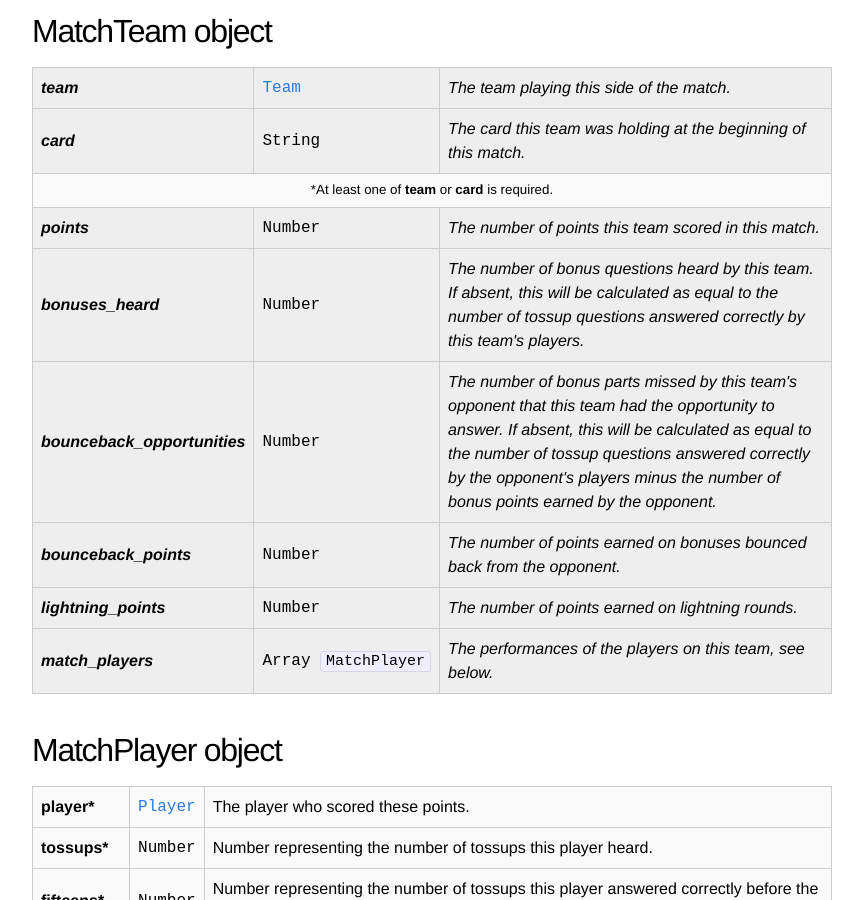
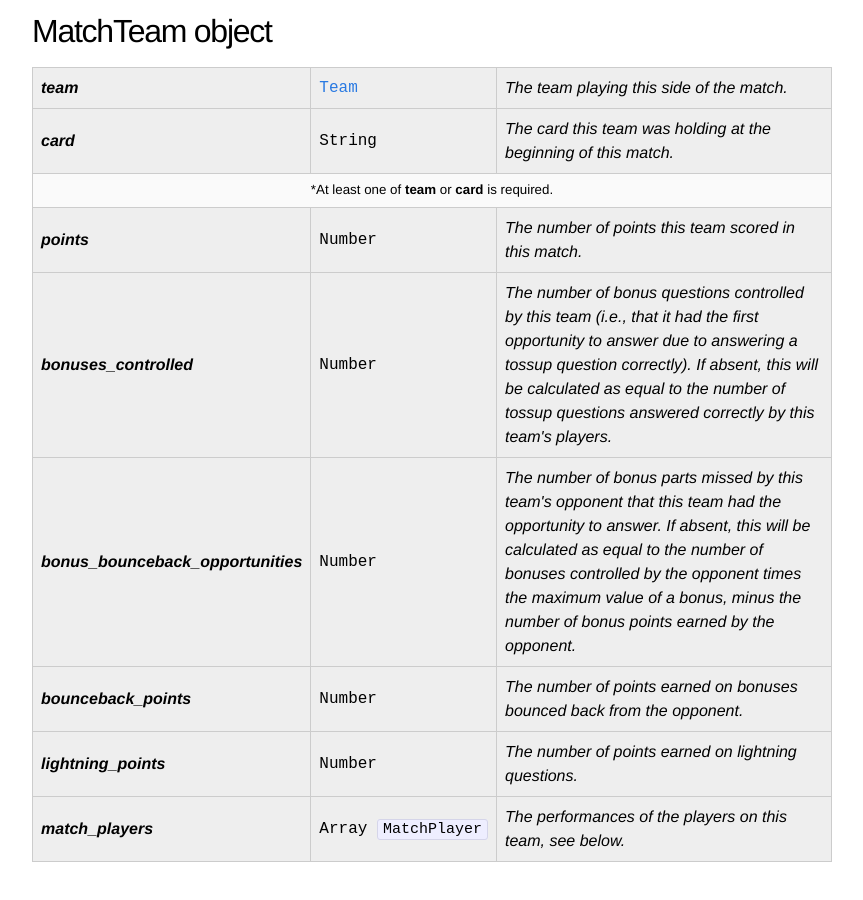
Before and after one commit to quizbowl/schema, a Jekyll site: the page built from match.md, in a window 1280 px wide and 900 px high, scrolled down 720 px. Shown: the whole window, without its empty margins (208-1071 px from the left). Built offline with Jekyll 4.4.1, drawn with Linux system fonts in a browser that asks for light colours.

Commit message:
Clarified some naming for bonus- and lightning-related things (see comments on #18)

```diff
--- a/match.md
+++ b/match.md
@@ -71,14 +71,14 @@ A `Match` object describes a single match scheduled between two teams. A `Match`
     <td>The number of points this team scored in this match.</td>
   </tr>
   <tr class="optional">
-    <th>bonuses_heard</th>
+    <th>bonuses_controlled</th>
     <td class="type">Number</td>
-    <td>The number of bonus questions heard by this team. If absent, this will be calculated as equal to the number of tossup questions answered correctly by this team's players.</td>
+    <td>The number of bonus questions controlled by this team (i.e., that it had the first opportunity to answer due to answering a tossup question correctly). If absent, this will be calculated as equal to the number of tossup questions answered correctly by this team's players.</td>
   </tr>
   <tr class="optional">
-    <th>bounceback_opportunities</th>
+    <th>bonus_bounceback_opportunities</th>
     <td class="type">Number</td>
-    <td>The number of bonus parts missed by this team's opponent that this team had the opportunity to answer. If absent, this will be calculated as equal to the number of tossup questions answered correctly by the opponent's players minus the number of bonus points earned by the opponent.</td>
+    <td>The number of bonus parts missed by this team's opponent that this team had the opportunity to answer. If absent, this will be calculated as equal to the number of bonuses controlled by the opponent times the maximum value of a bonus, minus the number of bonus points earned by the opponent.</td>
   </tr>
   <tr class="optional">
     <th>bounceback_points</th>
@@ -88,7 +88,7 @@ A `Match` object describes a single match scheduled between two teams. A `Match`
   <tr class="optional">
     <th>lightning_points</th>
     <td class="type">Number</td>
-    <td>The number of points earned on lightning rounds.</td>
+    <td>The number of points earned on lightning questions.</td>
   </tr>
   <tr class="optional">
     <th>match_players</th>
```
